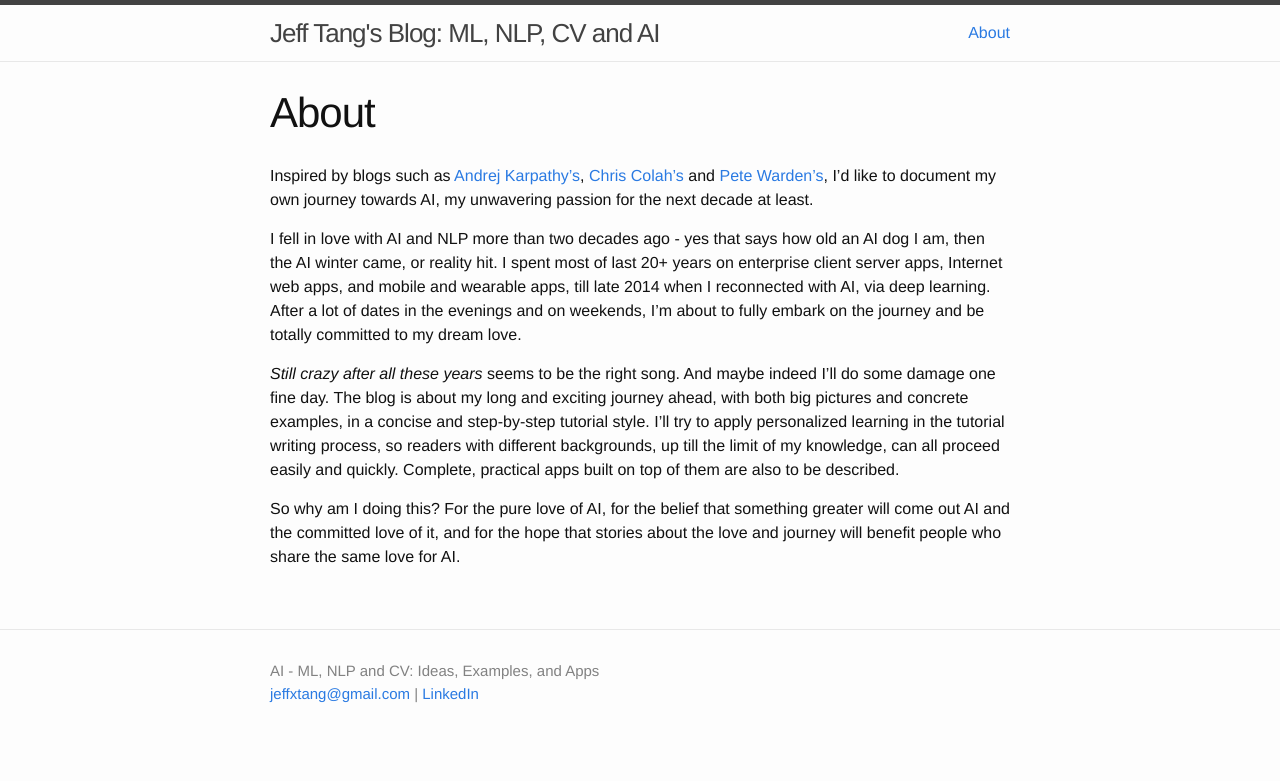
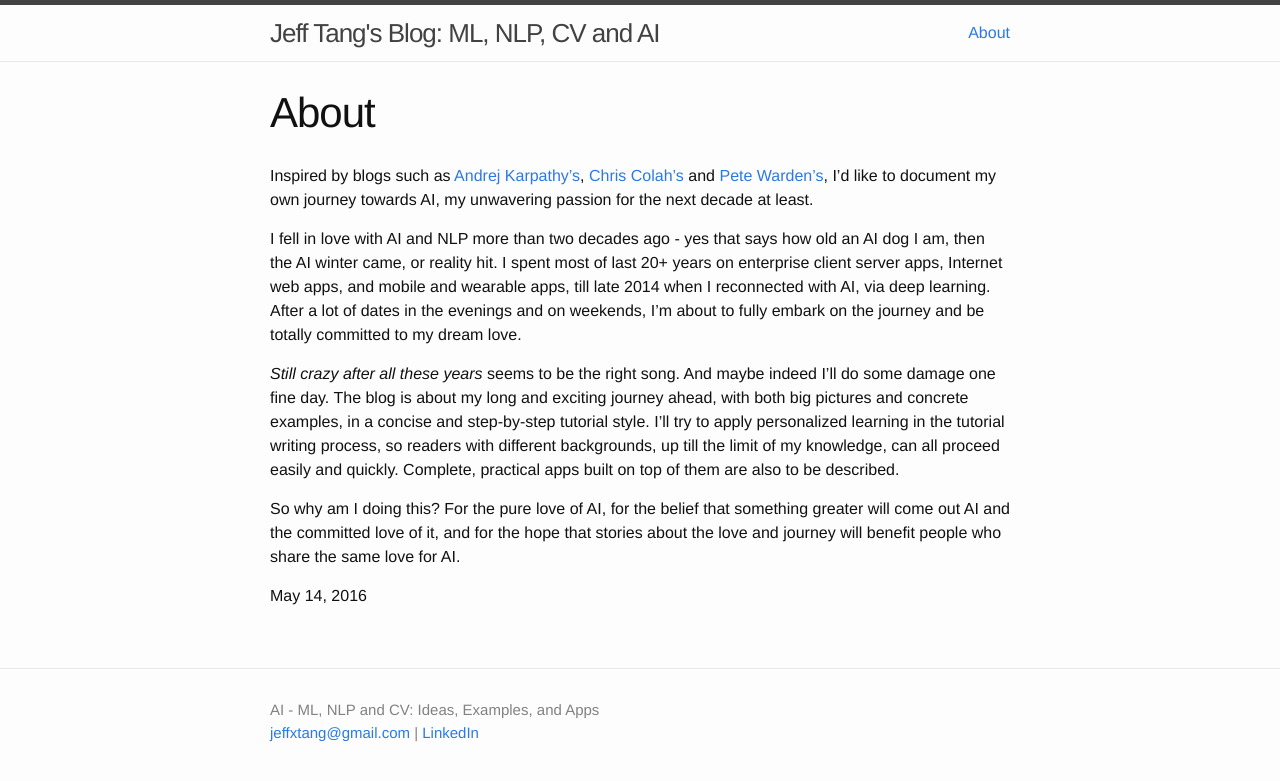
Before and after one commit to jeffxtang/jeffxtang.github.io, a Jekyll site: the page built from about.md, in a window 1280 px wide. Shown: the top 781 px of the page. Built offline with Jekyll 4.4.1, drawn with Linux system fonts in a browser that asks for light colours.

Commit message:
added date

```diff
--- a/about.md
+++ b/about.md
@@ -11,3 +11,5 @@ I fell in love with AI and NLP more than two decades ago - yes that says how old
 *Still crazy after all these years* seems to be the right song. And maybe indeed I'll do some damage one fine day. The blog is about my long and exciting journey ahead, with both big pictures and concrete examples, in a concise and step-by-step tutorial style. I'll try to apply personalized learning in the tutorial writing process, so readers with different backgrounds, up till the limit of my knowledge, can all proceed easily and quickly. Complete, practical apps built on top of them are also to be described.
 
 So why am I doing this? For the pure love of AI, for the belief that something greater will come out AI and the committed love of it, and for the hope that stories about the love and journey will benefit people who share the same love for AI.
+
+May 14, 2016
```
